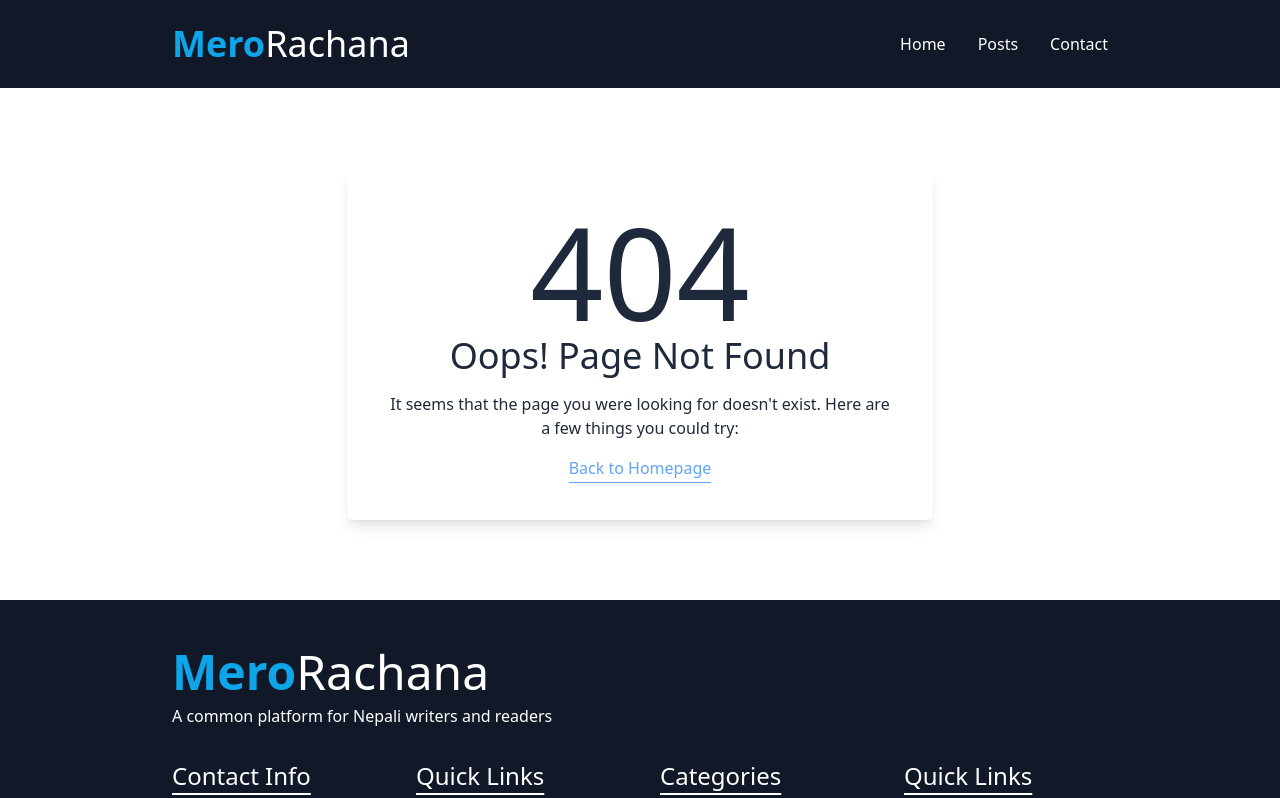
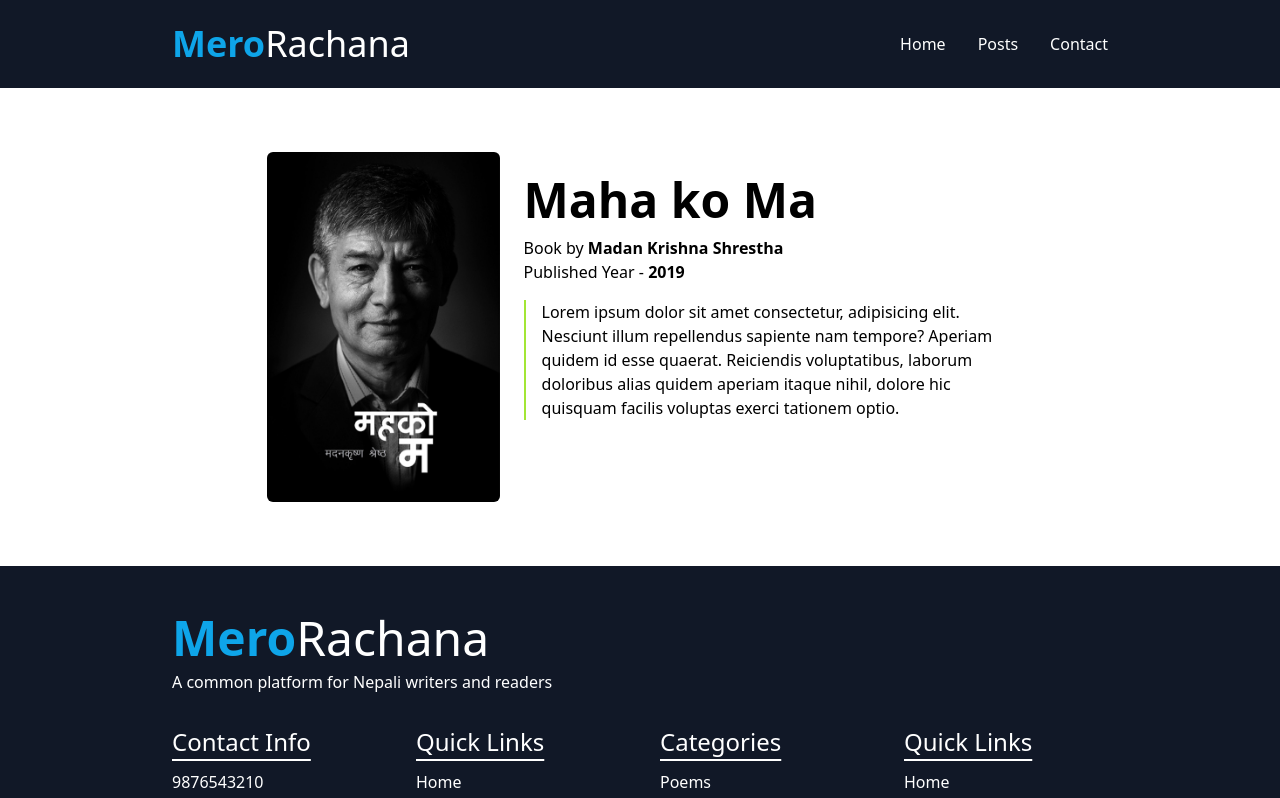
Before and after one commit to aeliyadevs/mero-rachana, a React (Vite) app: page /book-reviews/1 in a window 1280 px wide. Shown: the top 798 px of the page. Built offline with nearby package versions, Linux system fonts and the light colour scheme.

Commit message:
create single page for the book reviews

```diff
--- a/src/App.tsx
+++ b/src/App.tsx
@@ -7,6 +7,8 @@ import Posts from "./pages/Posts";
 import Single from "./templates/Single";
 import Contact from "./pages/Contact";
 import Profile from "./pages/Authors/Profile";
+import Reviews from "./pages/Reviews/Index";
+import Review from "./pages/Reviews/Review";
 function App() {
   return (
     <BrowserRouter>
@@ -16,6 +18,8 @@ function App() {
           <Route path="/posts" element={<Posts />} />
           <Route path="/posts/:id" element={<Single />} />
           <Route path="/authors/:id" element={<Profile />} />
+          <Route path="/book-reviews" element={<Reviews />} />
+          <Route path="/book-reviews/:id" element={<Review />} />
           <Route path="/contact" element={<Contact />} />
           <Route path="*" element={<NotFound />} />
         </Route>
--- a/src/components/BookReviewCard.tsx
+++ b/src/components/BookReviewCard.tsx
@@ -19,14 +19,17 @@ const BookReviewCard: React.FC<ComponentProps> = ({ book }) => {
         className="w-full h-full absolute mx-auto object-contain"
       />
       <div className="w-full h-full text-white flex flex-col justify-end absolute opacity-0 hover:opacity-100 translate-y-28 hover:translate-y-0 duration-300 bg-gradient-to-b from-transparent to-black p-3 pb-5">
-        <h3 className="text-xl font-bold">{book.bookName}</h3>
+        <h3 className="text-2xl font-semibold">{book.bookName}</h3>
         <p>
           Book by <strong>{book.author}</strong>
         </p>
         <p>
           Published Year - <strong>{book.publishedYear}</strong>
         </p>
-        <Link to={"/posts/" + book.id} className="text-sm text-blue-400 mt-2">
+        <Link
+          to={"/book-reviews/" + book.id}
+          className="text-sm text-blue-400 mt-2"
+        >
           View Details <i className="fa-solid fa-arrow-right-long ml-2"></i>
         </Link>
       </div>
--- a/src/data/defaultPosts.json
+++ b/src/data/defaultPosts.json
@@ -120,7 +120,8 @@
       "author": "Madan Krishna Shrestha",
       "publishedYear": 2019,
       "bookCover": "../images/book-reviews/maha-ko-ma.png",
-      "review": "Lorem ipsum dolor sit amet consectetur, adipisicing elit. Nesciunt illum repellendus sapiente nam tempore? Aperiam quidem id esse quaerat. Reiciendis voluptatibus, laborum doloribus alias quidem aperiam itaque nihil, dolore hic quisquam facilis voluptas exerci tationem optio."
+      "review": "Lorem ipsum dolor sit amet consectetur, adipisicing elit. Nesciunt illum repellendus sapiente nam tempore? Aperiam quidem id esse quaerat. Reiciendis voluptatibus, laborum doloribus alias quidem aperiam itaque nihil, dolore hic quisquam facilis voluptas exerci tationem optio.",
+      "rating": 4
     },
     {
       "id": 2,
@@ -128,7 +129,8 @@
       "author": "Laxmi Prasad Devkota",
       "publishedYear": 2019,
       "bookCover": "../images/book-reviews/munamadan.png",
-      "review": "Lorem ipsum dolor sit amet consectetur, adipisicing elit. Nesciunt illum repellendus sapiente nam tempore? Aperiam quidem id esse quaerat. Reiciendis voluptatibus, laborum doloribus alias quidem aperiam itaque nihil, dolore hic quisquam facilis voluptas exerci tationem optio."
+      "review": "Lorem ipsum dolor sit amet consectetur, adipisicing elit. Nesciunt illum repellendus sapiente nam tempore? Aperiam quidem id esse quaerat. Reiciendis voluptatibus, laborum doloribus alias quidem aperiam itaque nihil, dolore hic quisquam facilis voluptas exerci tationem optio.",
+      "rating": 4
     },
     {
       "id": 3,
@@ -136,7 +138,8 @@
       "author": "Mahabir Pun",
       "publishedYear": 2019,
       "bookCover": "../images/book-reviews/mahabir-pun.jpg",
-      "review": "Lorem ipsum dolor sit amet consectetur, adipisicing elit. Nesciunt illum repellendus sapiente nam tempore? Aperiam quidem id esse quaerat. Reiciendis voluptatibus, laborum doloribus alias quidem aperiam itaque nihil, dolore hic quisquam facilis voluptas exerci tationem optio."
+      "review": "Lorem ipsum dolor sit amet consectetur, adipisicing elit. Nesciunt illum repellendus sapiente nam tempore? Aperiam quidem id esse quaerat. Reiciendis voluptatibus, laborum doloribus alias quidem aperiam itaque nihil, dolore hic quisquam facilis voluptas exerci tationem optio.",
+      "rating": 4
     },
     {
       "id": 4,
--- a/src/pages/Authors/Profile.tsx
+++ b/src/pages/Authors/Profile.tsx
@@ -52,7 +52,7 @@ const Profile = () => {
       </div>
       <div className="grid grid-cols-3 gap-6">
         <div className="col-span-3">
-          <HeadingTwo heading="All posts" />
+          <HeadingTwo heading={"All posts by " + author?.name} />
         </div>
         {postsByAuthorId.map((post) => (
           <FeaturedCard id={post.postId} />
--- /dev/null
+++ b/src/pages/Reviews/Index.tsx
@@ -0,0 +1,4 @@
+const Reviews = () => {
+  return <>Book Review</>;
+};
+export default Reviews;
--- /dev/null
+++ b/src/pages/Reviews/Review.tsx
@@ -0,0 +1,28 @@
+import { useParams } from "react-router-dom";
+import { getBookReviewById } from "../../utils/GetData";
+
+const Review = () => {
+  const { id } = useParams();
+  console.log(id);
+  const bookReview = getBookReviewById(parseInt(id ? id : "0"));
+  return (
+    <div className="w-7/12 mx-auto my-16 grid grid-cols-3 gap-6">
+      <div className="rounded-md overflow-hidden">
+        <img src={bookReview?.bookCover} alt={bookReview?.bookName} />
+      </div>
+      <div className="col-span-2 py-6">
+        <h1 className="text-5xl font-bold mb-3">{bookReview?.bookName}</h1>
+        <p>
+          Book by <strong>{bookReview?.author}</strong>
+        </p>
+        <p>
+          Published Year - <strong>{bookReview?.publishedYear}</strong>
+        </p>
+        <blockquote className="mt-4 border-l-2 border-lime-400 pl-4">
+          {bookReview?.review}
+        </blockquote>
+      </div>
+    </div>
+  );
+};
+export default Review;
--- a/src/utils/GetData.tsx
+++ b/src/utils/GetData.tsx
@@ -1,4 +1,9 @@
-import { posts, authors, comments } from "../data/defaultPosts.json";
+import {
+  posts,
+  authors,
+  comments,
+  bookReviews,
+} from "../data/defaultPosts.json";
 
 export const GetPostComments = (postId: number) => {
   let postComments = comments.filter((comment) => comment.postId === postId);
@@ -16,3 +21,7 @@ export const getAuthorById = (id: number) => {
 export const getFeaturedPost = () => {
   return posts.filter((post) => post.featured === true);
 };
+
+export const getBookReviewById = (id: number) => {
+  return bookReviews.find((review) => review.id === id);
+};
```
